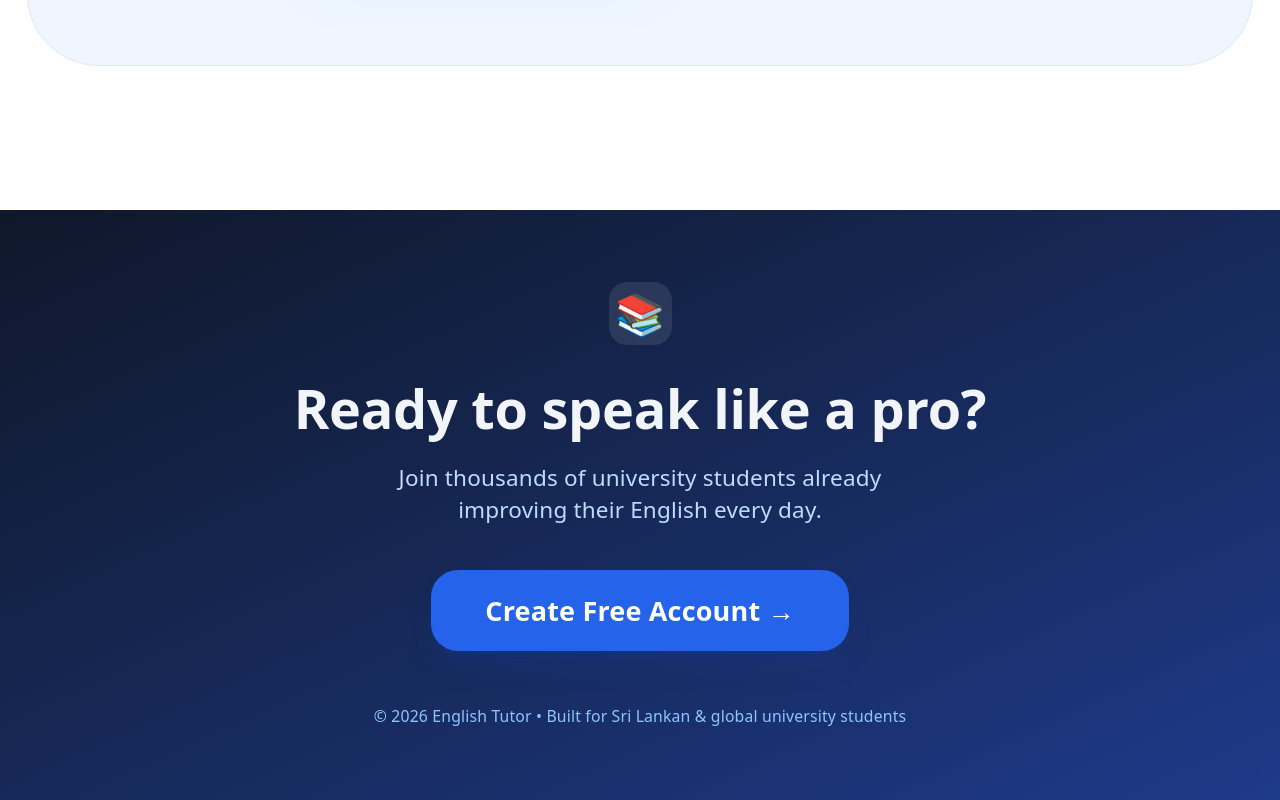
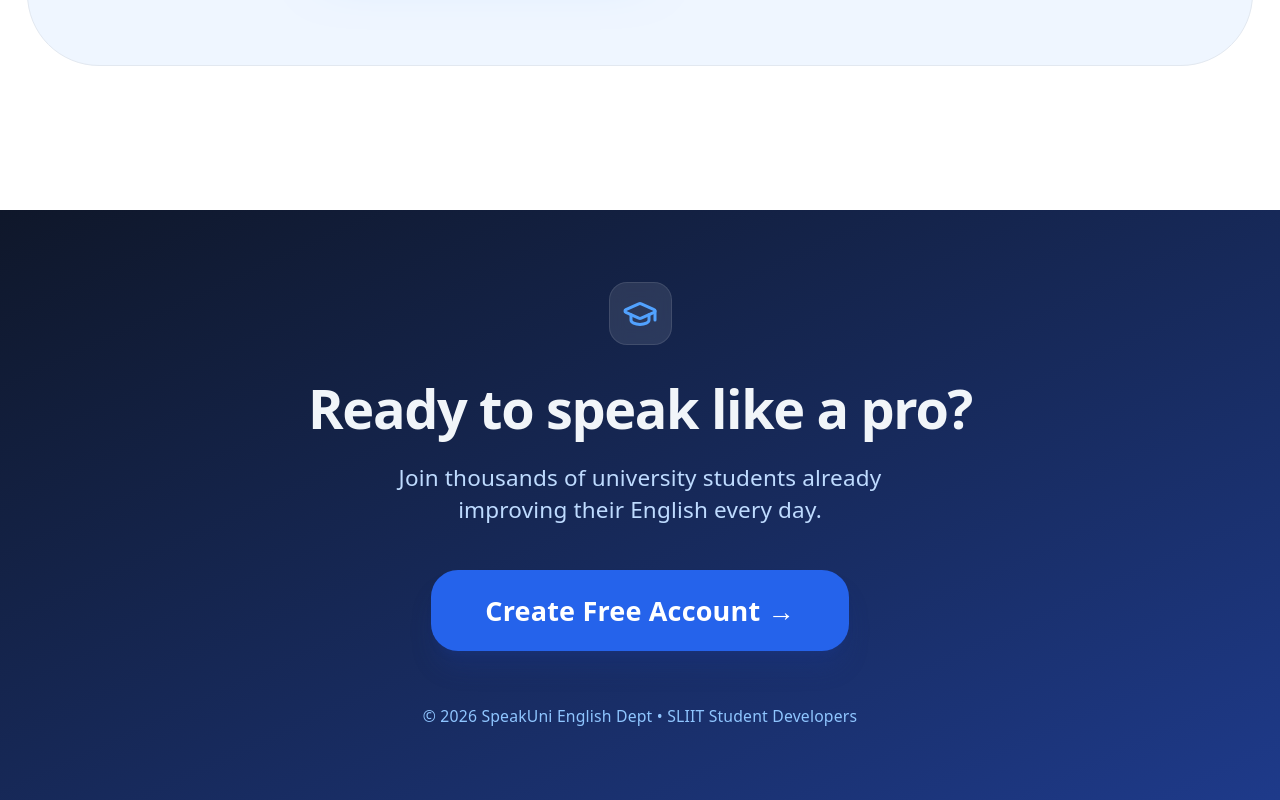
Before and after one commit to Janith303/English-Tutor, a React (Vite) app in the folder frontend/: page / in a window 1280 px wide. Shown: the part 4247-5047 px from the top of the page. Built offline with nearby package versions, Linux system fonts and the light colour scheme.

Commit message:
update footer

```diff
--- a/frontend/src/components/Footer.jsx
+++ b/frontend/src/components/Footer.jsx
@@ -1,21 +1,26 @@
-// src/components/Footer.jsx
-import { Link } from 'react-router-dom';
+import React from "react";
+import { Link } from "react-router-dom";
+// 1. Import the icon from lucide-react
+import { GraduationCap } from "lucide-react";
 
 export default function Footer() {
   return (
     <footer className="bg-gradient-to-br from-[#0F172A] to-[#1E3A8A] text-white py-16">
       <div className="max-w-7xl mx-auto px-6 text-center">
+
+        {/* Updated Icon Container */}
         <div className="flex justify-center mb-8">
-          <div className="w-14 h-14 bg-white/10 rounded-2xl flex items-center justify-center text-4xl backdrop-blur-sm">
-            📚
+          <div className="w-14 h-14 bg-white/10 rounded-2xl flex items-center justify-center backdrop-blur-sm border border-white/10">
+            {/* 2. Added GraduationCap with specific color and size */}
+            <GraduationCap className="text-blue-400 w-8 h-8" />
           </div>
         </div>
 
-        <h2 className="text-4xl md:text-5xl font-bold mb-6">
+        <h2 className="text-4xl md:text-5xl font-bold mb-6 tracking-tight">
           Ready to speak like a pro?
         </h2>
 
-        <p className="text-xl text-blue-200 mb-10 max-w-lg mx-auto">
+        <p className="text-xl text-blue-200 mb-10 max-w-lg mx-auto font-medium">
           Join thousands of university students already improving their English every day.
         </p>
 
@@ -26,8 +31,9 @@ export default function Footer() {
           Create Free Account →
         </Link>
 
-        <p className="mt-12 text-sm text-blue-300">
-          © {new Date().getFullYear()} English Tutor • Built for Sri Lankan & global university students
+        {/* Updated Footer Text to reflect your specific SLIIT context */}
+        <p className="mt-12 text-sm text-blue-300 font-medium">
+          © {new Date().getFullYear()} SpeakUni English Dept • SLIIT Student Developers
         </p>
       </div>
     </footer>
```
